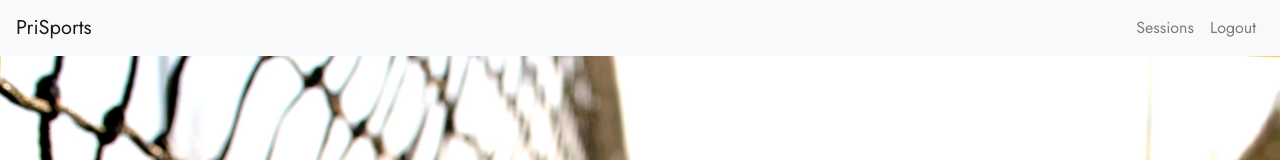
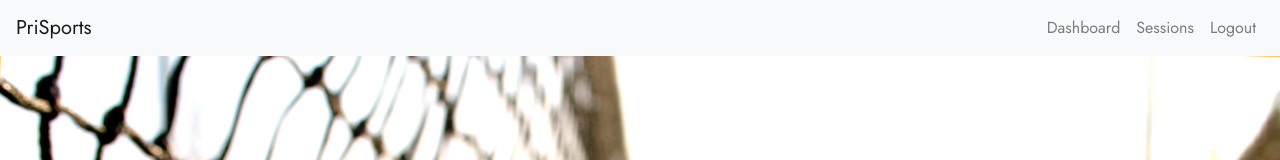
Before and after one commit to GovindaK3210/Sports-Club-Web-Application, an Angular app in the folder sports-club-web-app/: page / in a window 1280 px wide. Shown: the top 160 px of the page. Built offline with nearby package versions, Linux system fonts and the light colour scheme.

Commit message:
added authGuard to sessions-info

```diff
--- a/sports-club-web-app/src/app/app-routing.module.ts
+++ b/sports-club-web-app/src/app/app-routing.module.ts
@@ -21,7 +21,7 @@ const routes: Routes = [
   { path: 'create-player', component: PlayerCreateComponent },
   { path: 'user-login', component: UserLoginComponent},
   { path: 'not-authorized', component: NotAuthorizedComponent},
-  { path: 'sessions-info', component: SessionsInfoComponent}
+  { path: 'sessions-info', component: SessionsInfoComponent, canActivate: [AuthGuard]}
 ];
 
 @NgModule({
--- a/sports-club-web-app/src/app/auth/auth.guard.ts
+++ b/sports-club-web-app/src/app/auth/auth.guard.ts
@@ -37,6 +37,13 @@ export class AuthGuard implements CanActivate {
         }
       }
 
+      if(state.url=="/sessions-info") {
+        if(this.authService.getUserRole()!="player") {
+          this.router.navigate(['/not-authorized']);
+          return false;
+        }
+      }
+
         return true;
     }
 
--- a/sports-club-web-app/src/app/components/navbar/navbar.component.html
+++ b/sports-club-web-app/src/app/components/navbar/navbar.component.html
@@ -14,6 +14,11 @@
 
   <div class="collapse navbar-collapse" id="navbarSupportedContent">
     <ul class="navbar-nav ml-auto">
+        <li>
+            <a class="nav-link" href="#" routerLink="/player-dashboard"
+              >Dashboard <span class="sr-only">(current)</span></a
+            >
+          </li>
       <li>
         <a class="nav-link" href="#" routerLink="/sessions-info"
           >Sessions <span class="sr-only">(current)</span></a
```
